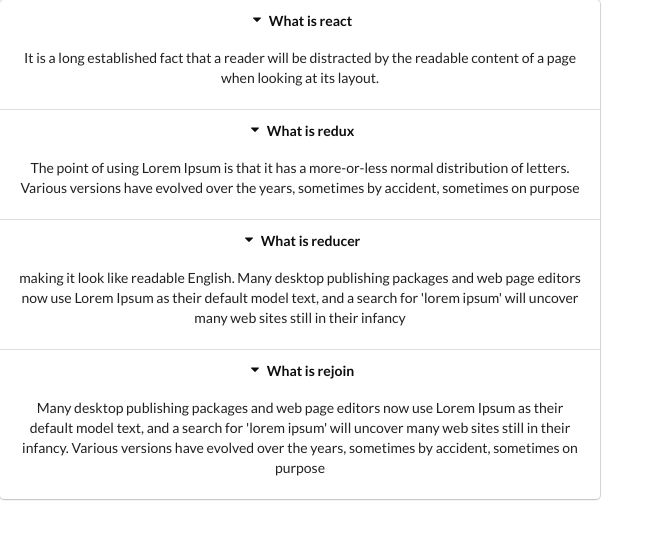
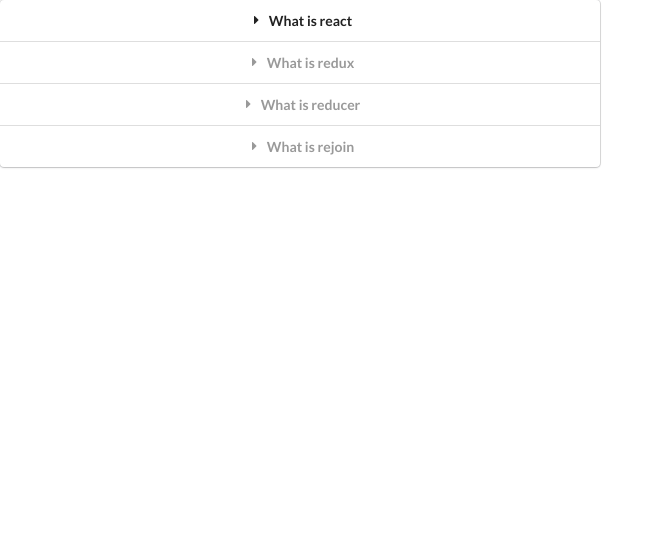
Before and after one commit to rahimjoni/React-Hooks-System, a React (Create React App) app: page / in a window 1280 px wide. Shown: the top 538 px of the page, without its empty margins (0-664 px from the left). Built offline with nearby package versions, Linux system fonts and the light colour scheme.

Commit message:
useState

```diff
--- a/src/components/Accordion.js
+++ b/src/components/Accordion.js
@@ -6,12 +6,14 @@ function Accordion({items}) {
     const titleItem =(index)=>{
         setItems(index)
     }
+
     const renderarItems = items.map((item, index)=>{
+        const active = index === useItem?'active':''
         return <React.Fragment key={item.title}>
-            <div className="title active" onClick={()=>titleItem(index)}>
+            <div className={`title ${active}`} onClick={()=>titleItem(index)}>
                 <i className="dropdown icon"></i>{item.title}
             </div>
-            <div className="content active">
+            <div className={`content ${active}`}>
                 <p>{item.content}</p>
             </div>
         </React.Fragment>
@@ -19,7 +21,6 @@ function Accordion({items}) {
     return (
         <div className="ui styled accordion">
             {renderarItems}
-            <h2>{useItem}</h2>
         </div>
     );
 }
```
Also changed, not shown: 1 other file (tests, documents, lock files or other folders).
